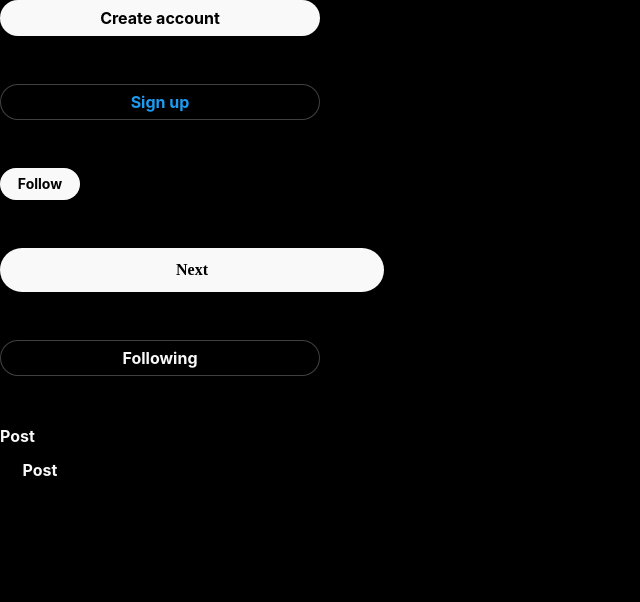
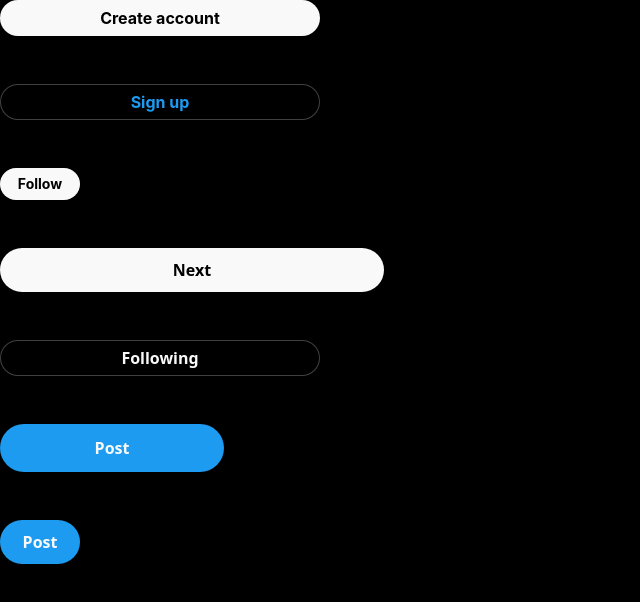
Before and after one commit to sreenathkanagaraj/componentscreation, a website: page src/index.html in a window 1280 px wide. Shown: the whole page, without its empty margins (0-640 px from the left). Drawn offline with Linux system fonts and the light colour scheme.

Commit message:
created few buttons but changing the colors and some function in post buttons are nor wrking properly

```diff
--- a/src/index.html
+++ b/src/index.html
@@ -28,26 +28,33 @@
     <br><br>
 <section>
         <button class="w-96 h-11 px-6 py-3 bg-neutral50 hover:bg-neutral200 disabled:bg-neutral200 rounded-3xl shadow backdrop-blur-2xl justify-center items-center gap-2.5 inline-flex">
-            <div class="text-center text-black text-base font-bold font-['Chirp']">Next</div>
+            <div class="text-center text-black text-base font-bold font-['chirp']">Next</div>
           </button>
 </section>
     <br><br>
 <section>
         <button class="w-80 h-9 px-6 py-2 rounded-3xl bg-black shadow border border-white border-opacity-25 backdrop-blur-2xl justify-center items-center gap-2.5 inline-flex">
-            <div class="text-center text-neutral50 text-base font-bold font-['Inter']">Following</div>
+            <div class="text-center text-neutral50 text-base font-bold font-['inter']">Following</div>
           </button>
 </section>
     <br><br>
 <section>
         <button class="w-56 h-12 px-24 py-3.5 bg-twitterblue-default hover:from-twitterblue-hover disabled:from-twitterblue-disabled rounded-full justify-center items-center gap-2.5 inline-flex">
-            <div class="text-center text-neutral50 text-base font-bold font-['Inter']">Post</div>
+            <div class="text-center text-neutral50 text-base font-bold font-['inter']">Post</div>
         </button>
 </section>
+    <br>
+    <br>
 <section>
-        <div class="w-20 h-11 px-6 py-3 bg-twitterblue-default  hover:from-twitterblue-hover disabled:from-twitterblue-disabled rounded-3xl justify-center items-center gap-2.5 inline-flex">
-            <div class="text-center text-neutral50 text-base font-bold font-['Inter']">Post</div>
-          </div>
+        <button class="w-20 h-11 px-6 py-3 bg-twitterblue-default  hover:from-twitterblue-hover disabled:from-twitterblue-disabled rounded-3xl justify-center items-center gap-2.5 inline-flex">
+            <div class="text-center text-neutral50 text-base font-bold font-['inter']">Post</div>
+          </button>
 </section>
-
+    <br><br>
+ <section>
+    <button class="w-96 h-14 p-5 bg-sky-500 rounded-full justify-center items-center gap-2.5 inline-flex">
+        <div class="text-white text-base font-medium font-['Twitter']">Post</div>
+      </button>
+ </section>
 </body>
 </html>
```
Also changed, not shown: dist/output.css. Lines whose indentation alone changed are shown as unchanged.
